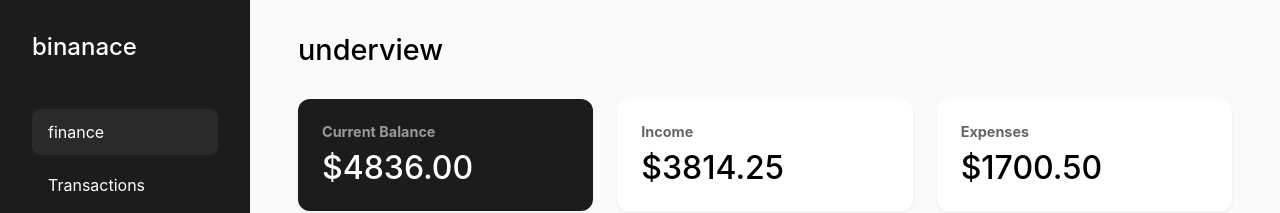
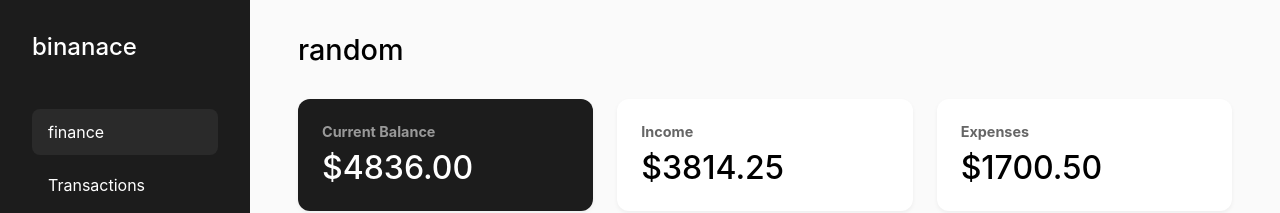
Before and after one commit to Levvani/PW-Final, a React (Create React App) app: page / in a window 1280 px wide. Shown: the top 213 px of the page. Built offline with nearby package versions, Linux system fonts and the light colour scheme.

Commit message:
yet another test

```diff
--- a/src/App.js
+++ b/src/App.js
@@ -38,7 +38,7 @@ function App() {
       </nav>
 
       <main className="main-content">
-        <h2>underview</h2>
+        <h2>random</h2>
 
         <div className="balance-cards">
           <div className="balance-card current-balance">
```
